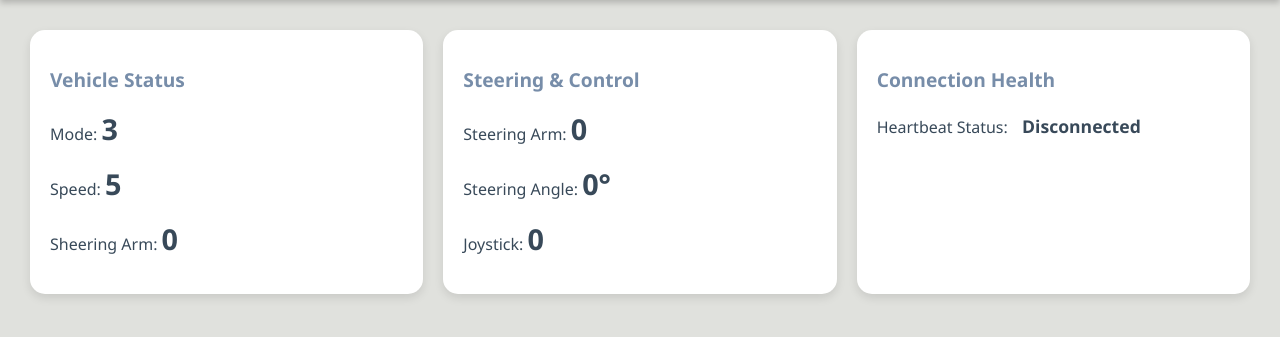
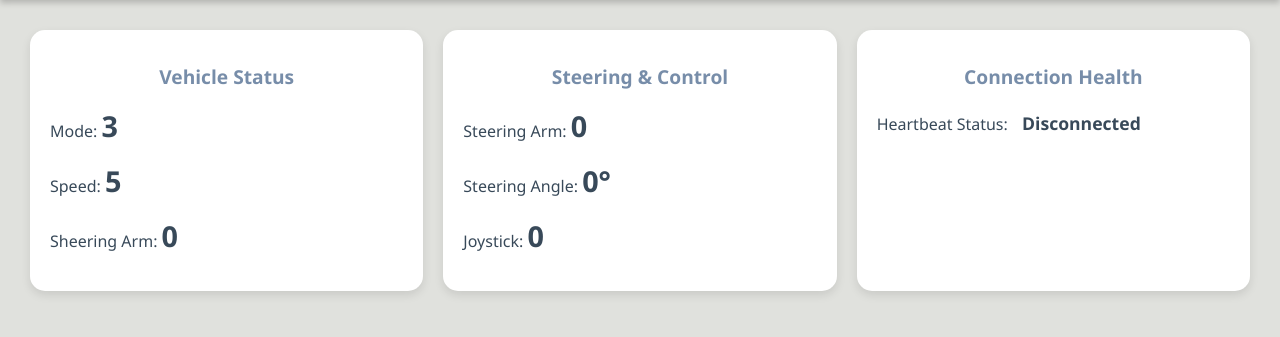
Before and after one commit to charu2409/Rover_Telemetry, a Flask app: page / in a window 1280 px wide. Shown: the part 73-410 px from the top of the page. Run offline with Flask 3, Linux system fonts and the light colour scheme.

Commit message:
Update index.html

```diff
--- a/templates/index.html
+++ b/templates/index.html
@@ -5,7 +5,6 @@
   <meta name="viewport" content="width=device-width, initial-scale=1.0">
   <title>Rover Dashboard</title>
   <style>
-    /* ---- Color Palette ---- */
     :root {
       --primary: #E0E1DD;
       --secondary: #778DA9;
@@ -50,8 +49,9 @@
       transform: translateY(-5px);
     }
 
-    .card h2 {
+    .card h1 {
       font-size: 1.2rem;
+      text-align: center;
       margin-bottom: 10px;
       color: var(--secondary);
     }
@@ -86,32 +86,28 @@
   <header>Rover Telemetry Dashboard</header>
 
   <div class="container">
-    <!-- Vehicle Status -->
     <div class="card">
-      <h2>Vehicle Status</h2>
+      <h1>Vehicle Status</h1>
       <p>Mode: <span class="value" id="mode">0</span></p>
       <p>Speed: <span class="value" id="speed">0</span></p>
       <p>Sheering Arm: <span class="value" id="sheering arm">0</span></p>
     </div>
 
-    <!-- Steering & Control -->
     <div class="card">
-      <h2>Steering & Control</h2>
+      <h1>Steering & Control</h1>
       <p>Steering Arm: <span class="value" id="arm">0</span></p>
       <p>Steering Angle: <span class="value" id="angle">0°</span></p>
       <p>Joystick: <span class="value" id="joystick">0</span></p>
     </div>
 
-    <!-- Connection Health -->
     <div class="card">
-      <h2>Connection Health</h2>
+      <h1>Connection Health</h1>
       <p>Heartbeat Status: <span class="status" id="status">Disconnected</span></p>
     </div>
   </div>
 
   <script>
     function updateValues() {
-      // Generate random values
       const mode = Math.floor(Math.random() * 4);
       const speed = Math.floor(Math.random() * 6);
       const sheeringarm = Math.floor(Math.random() * 6);
@@ -120,7 +116,7 @@
       const joystick = Math.floor(Math.random() * 5);
       const heartbeat = Math.floor(Math.random() * 256);
 
-      // Update UI
+
       document.getElementById("mode").textContent = mode;
       document.getElementById("speed").textContent = speed;
       document.getElementById("sheeringarm").textcontent = sheeringarm;
@@ -139,10 +135,7 @@
       }
     }
 
-    // Auto update every 2 seconds
     setInterval(updateValues, 2000);
-
-    // Initial call
     updateValues();
   </script>
 
```
